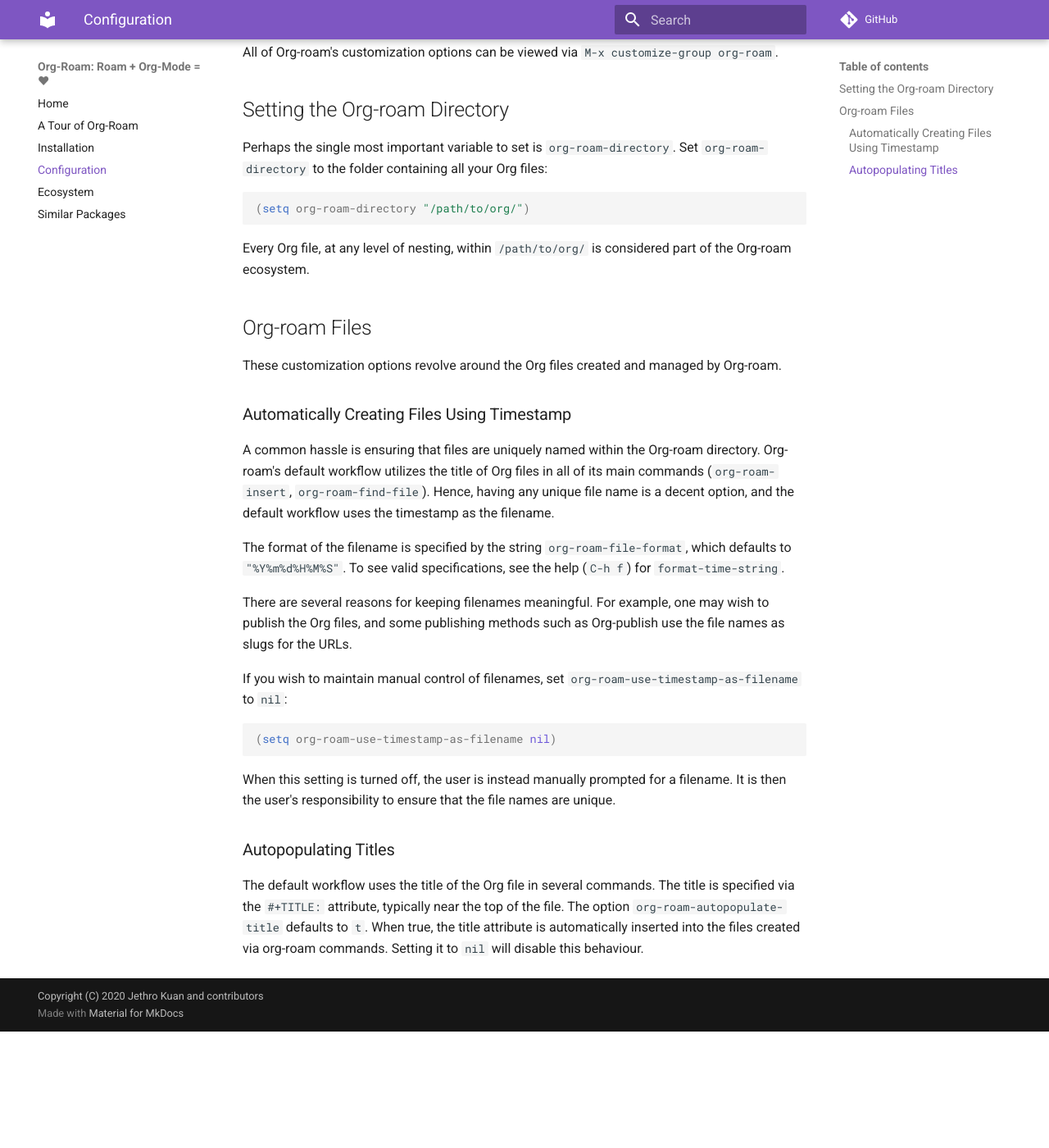
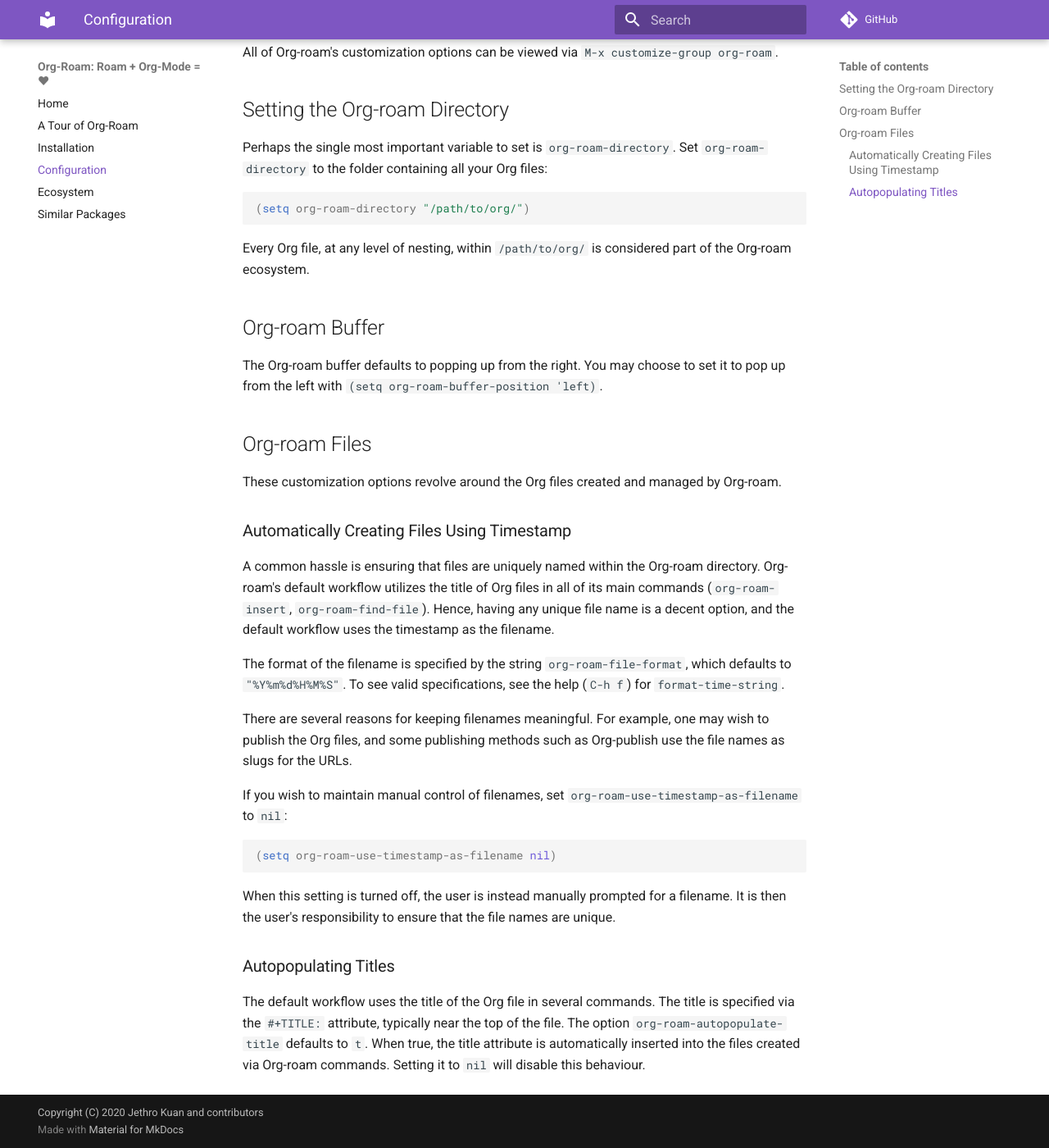
Before and after one commit to org-roam/org-roam, an MkDocs documentation site: the page built from doc/configuration.md, in a window 1280 px wide and 1400 px high, scrolled down 289 px. Shown: the whole window at 82% size. Built offline with MkDocs 1.6.1 and Material for MkDocs 9.7.7, drawn with Linux system fonts in a browser that asks for light colours; comment, search, counter and statistics services are not loaded; before the commit the page ends 1547 px from its top, so only the background shows below that.

Commit message:
rename org-roam-position, and document org-roam-buffer-position

```diff
--- a/doc/configuration.md
+++ b/doc/configuration.md
@@ -21,6 +21,12 @@
 
 Every Org file, at any level of nesting, within `/path/to/org/` is
 considered part of the Org-roam ecosystem.
+
+## Org-roam Buffer
+
+The Org-roam buffer defaults to popping up from the right. You may
+choose to set it to pop up from the left with `(setq
+org-roam-buffer-position 'left)`.
 
 ## Org-roam Files
 
@@ -61,4 +67,4 @@
 typically near the top of the file. The option
 `org-roam-autopopulate-title` defaults to `t`. When true, the title
 attribute is automatically inserted into the files created via
-org-roam commands. Setting it to `nil` will disable this behaviour.
+Org-roam commands. Setting it to `nil` will disable this behaviour.
```
Also changed, not shown: 1 other file.
